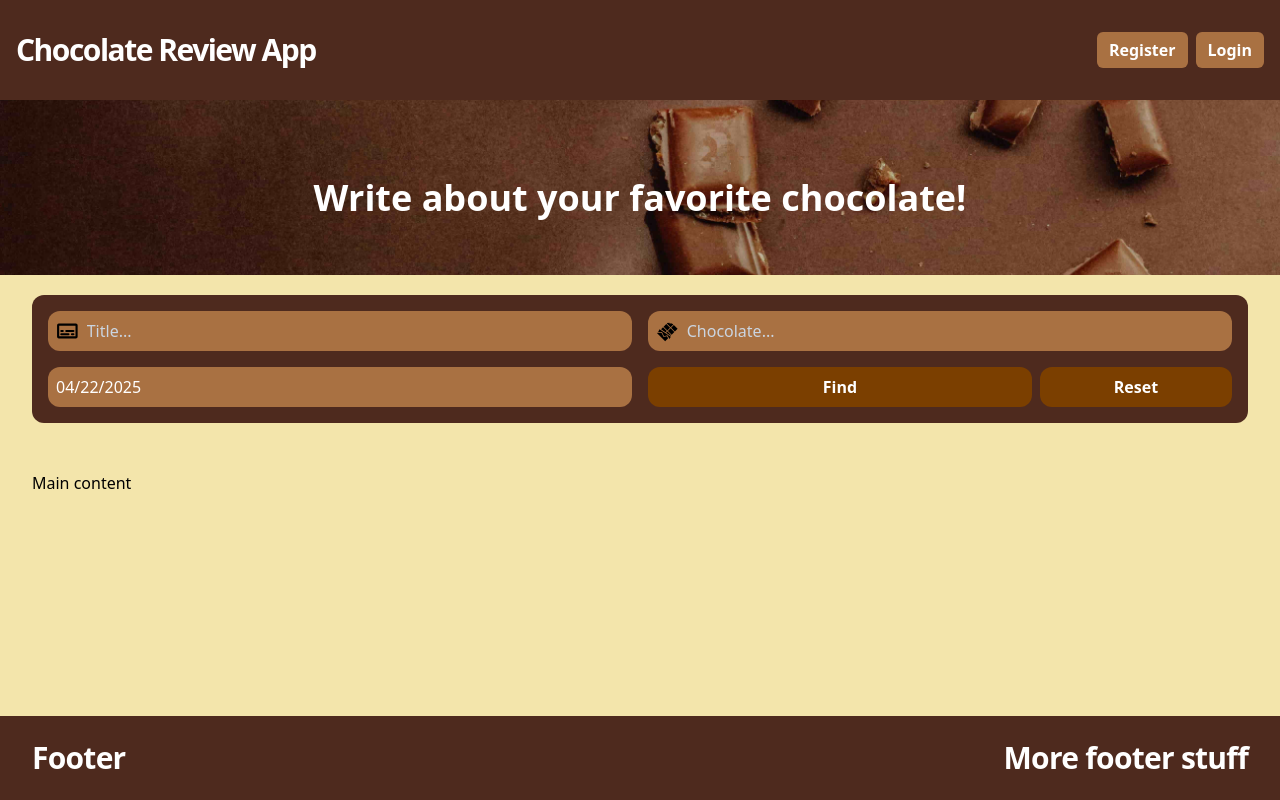
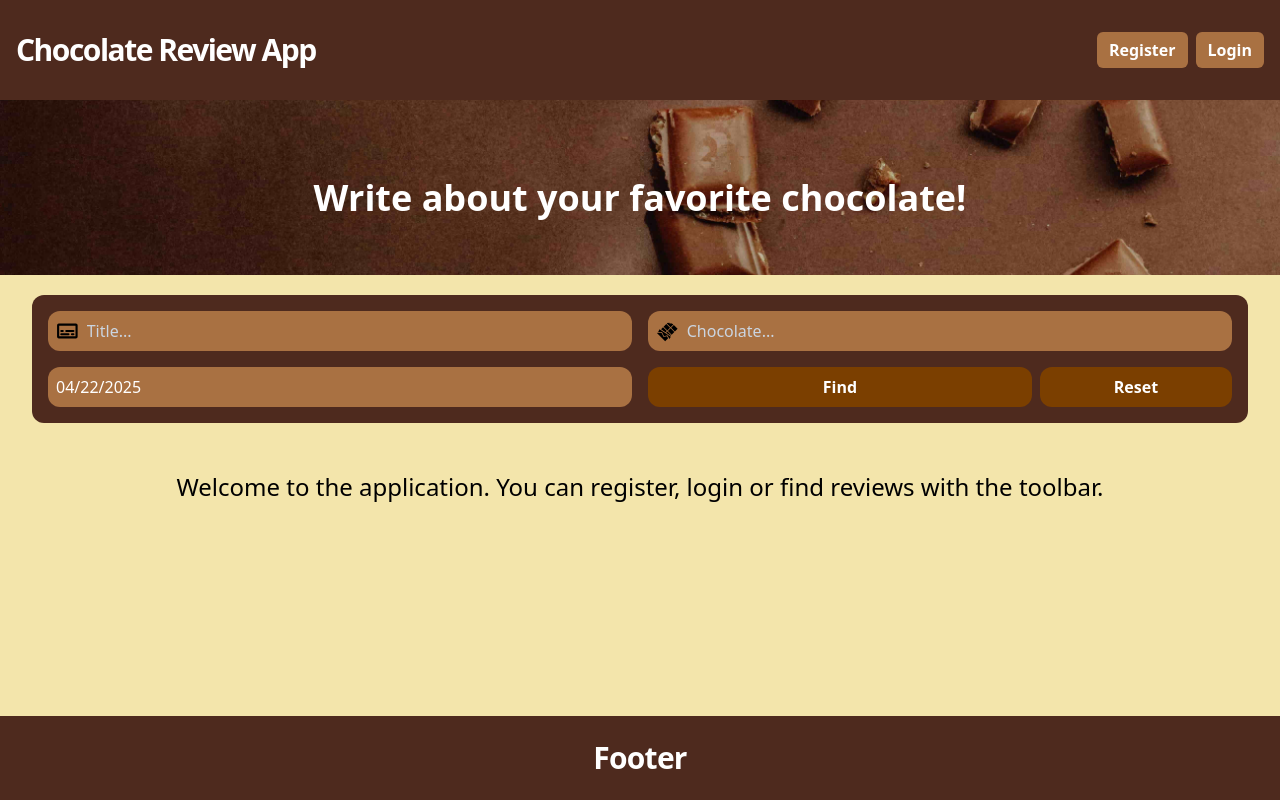
Before and after one commit to joakha/chocolate-review, a React (Vite) app in the folder chocolate-frontend/: page / in a window 1280 px wide. Built offline with nearby package versions, Linux system fonts and the light colour scheme; no server answers.

Commit message:
small main page adjustment

```diff
--- a/chocolate-frontend/src/App.tsx
+++ b/chocolate-frontend/src/App.tsx
@@ -26,7 +26,7 @@ function App() {
       </div>
       <div className='container mx-auto py-12 flex-1'>
         <Routes>
-          <Route path='/' element={<p>Main content</p>} />
+          <Route path='/' element={<p className='text-center text-2xl'>Welcome to the application. You can register, login or find reviews with the toolbar.</p>} />
           <Route path='/register' element={<RegisterUser />} />
           <Route path='/login' element={<LoginUser />} />
           <Route path='/find-reviews' element={<FindResults />} />
--- a/chocolate-frontend/src/components/Footer.tsx
+++ b/chocolate-frontend/src/components/Footer.tsx
@@ -1,12 +1,9 @@
 const Footer = () => {
   return (
     <footer className='py-6 bg-chocolate-dark'>
-        <div className='container mx-auto flex justify-between items-center'>
+        <div className='container mx-auto flex justify-center'>
             <span className='text-3xl text-white font-bold tracking-tight'>
                 Footer
-            </span>
-            <span className='text-3xl text-white font-bold tracking-tight'>
-                More footer stuff
             </span>
         </div>
     </footer>
```
